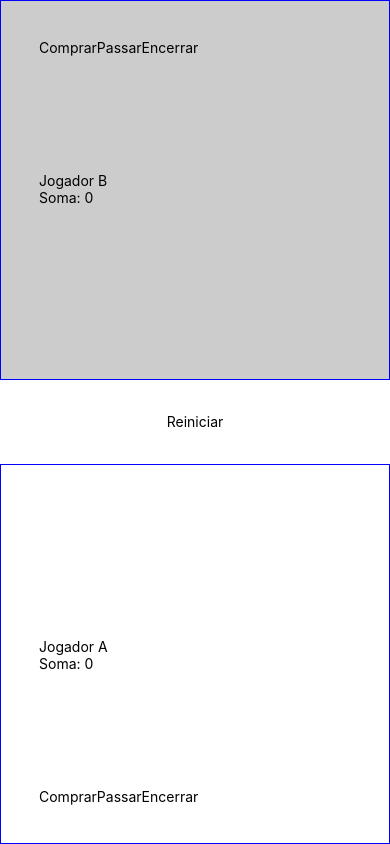
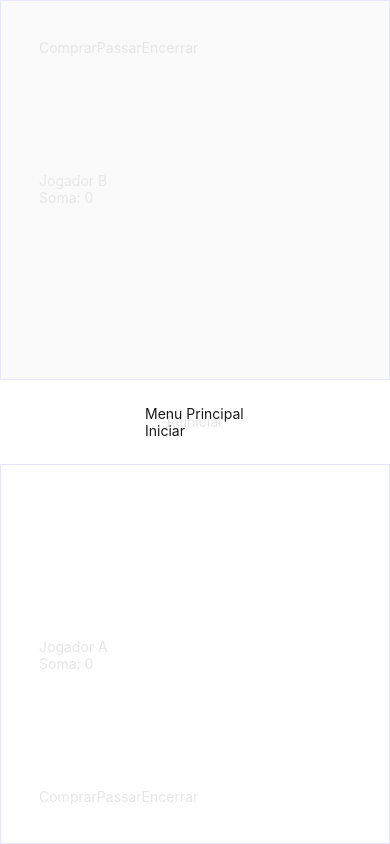
Before and after one commit to douglas-moura/projeto_jogo_21, a React Native app: screen / in a window 390 px wide. Built offline with nearby package versions, Linux system fonts and the light colour scheme.

Commit message:
feat: Tela de boas-vindas

```diff
--- a/app/index.tsx
+++ b/app/index.tsx
@@ -30,6 +30,7 @@ export default function Home() {
 	return (
 		<SafeAreaView style={styles.mesa}>
 			<StatusBar barStyle="light-content" />
+			<Menu />
 			<View style={[styles.jogadorContainer, styles.oponente]}>
 				<View style={rodada % 2 === 1 ? styles.pelicula : {display: 'none'}}></View>
 				<View style={styles.jogadorInfos}>
--- a/app/menu.tsx
+++ b/app/menu.tsx
@@ -1,10 +1,16 @@
-import { SafeAreaView, View, Text, StyleSheet } from "react-native"
+import { useState, useEffect } from "react"
+import { SafeAreaView, View, Text, StyleSheet, Pressable } from "react-native"
 
 export default function Menu() {
+    const [jogoIniciado, setJogoIniciado] = useState(false)
+
     return (
-        <SafeAreaView style={styles.menuContainer}>
-            <View>
+        <SafeAreaView style={[styles.menuContainer, jogoIniciado ? {display: 'none'} : null]}>
+            <View style={styles.menuBox}>
                 <Text>Menu Principal</Text>
+                <Pressable onPress={() => setJogoIniciado(!jogoIniciado)}>
+                    <Text>Iniciar</Text>
+                </Pressable>
             </View>
         </SafeAreaView>
     )
@@ -13,12 +19,18 @@ export default function Menu() {
 const styles = StyleSheet.create({
     menuContainer: {
         position: 'absolute',
+        zIndex: 9,
         flex: 1,
         top: 0,
         left: 0,
         right: 0,
         width: '100%',
         height: '100%',
-        backgroundColor: '#ffffffaa',
+        backgroundColor: '#fff',
+        opacity: 0.9,
+    },
+    menuBox: {
+        width: 100,
+        margin: 'auto',
     }
 })
```
